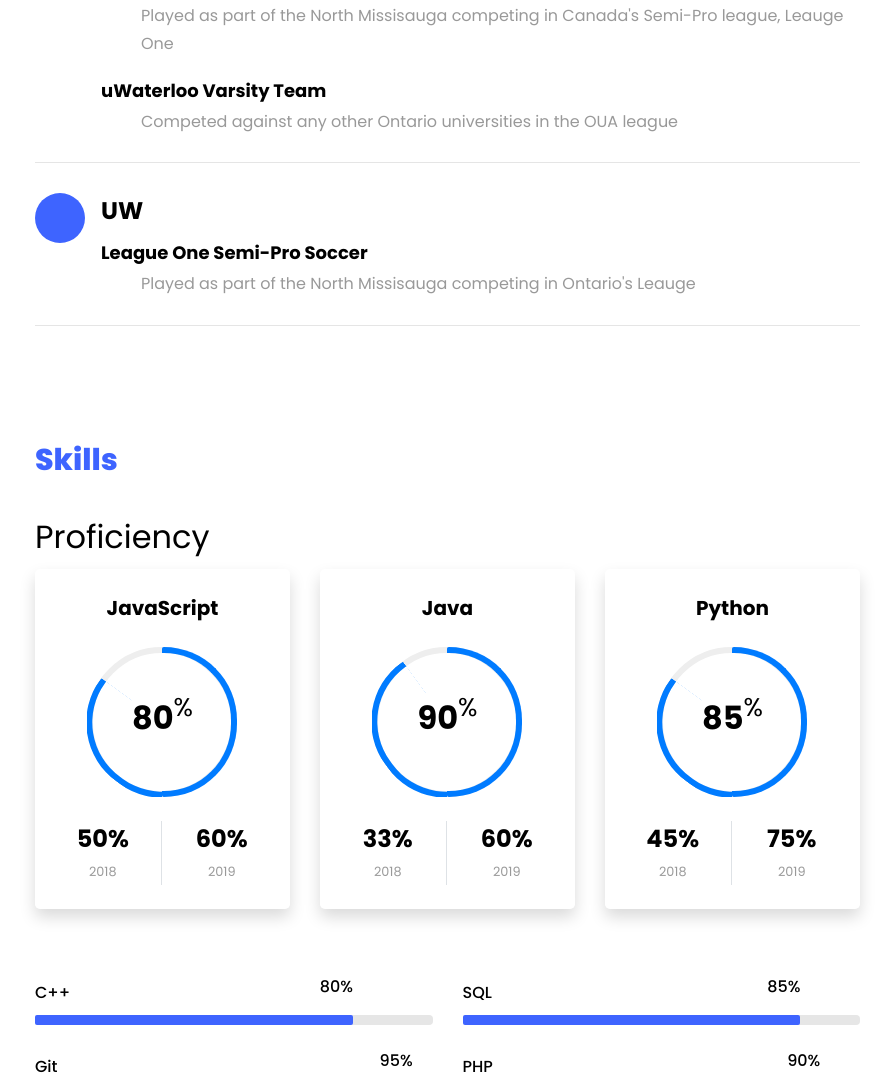
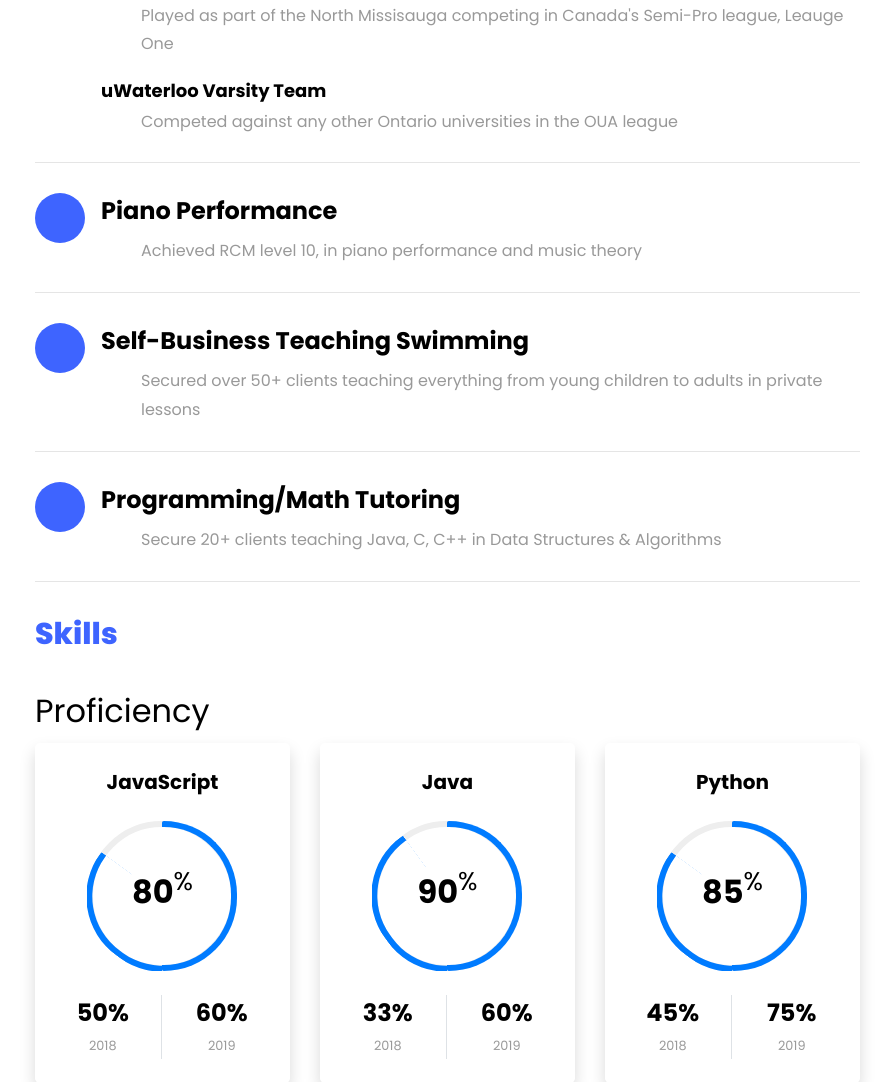
Before and after one commit to svercillo/Path-Finding-Visualization, a Flask app: page / in a window 1280 px wide. Shown: the part 4756-5838 px from the top of the page, without its empty margins (335-1229 px from the left). Run offline with Flask 2, Linux system fonts and the light colour scheme; some libraries are stand-ins or nearby versions; some web fonts are replaced.

Commit message:
finshing

```diff
--- a/templates/index.html
+++ b/templates/index.html
@@ -465,15 +465,41 @@
 						</div>
 						<div class="text pl-3">
 						  <!-- <span class="date">May-September 2020</span> -->
-							<h2>UW </h2>
-							<span class="position">League One Semi-Pro Soccer</span>
+							<h2>Piano Performance</h2>
+							<!-- <span class="position">Achieved RCM Level 10 </span> -->
 							<ul>
-							  <p>Played as part of the North Missisauga competing in Ontario's Leauge </p>
+								<p>Achieved RCM level 10, in piano performance and music theory</p>
 							</ul>
 						</div>
+					   </div>
+
+					   <div class="resume-wrap d-flex ftco-animate">
+						<div class="icon d-flex align-items-center justify-content-center">
+							<span class="flaticon-innovation"></span>
 						</div>
-					  </div>
+						<div class="text pl-3">
+						  <!-- <span class="date">May-September 2020</span> -->
+							<h2>Self-Business Teaching Swimming</h2>
+							<span class="position"> </span>
+							<ul>
+								<p>Secured over 50+ clients teaching everything from young children to adults in private lessons</p>
+							</ul>
+						</div>
+					   </div>
 
+					   <div class="resume-wrap d-flex ftco-animate">
+						<div class="icon d-flex align-items-center justify-content-center">
+							<span class="flaticon-innovation"></span>
+						</div>
+						<div class="text pl-3">
+						  <!-- <span class="date">May-September 2020</span> -->
+							<h2>Programming/Math Tutoring</h2>
+							<!-- <span class="position">Achieved RCM Level 10 </span> -->
+							<ul>
+								<p> Secure 20+ clients teaching Java, C, C++ in Data Structures & Algorithms</p>
+							</ul>
+						</div>
+					   </div>
 
 					  <div id="page-4" class= "page four">
 						  <h2 class="heading">Skills</h2>
```
